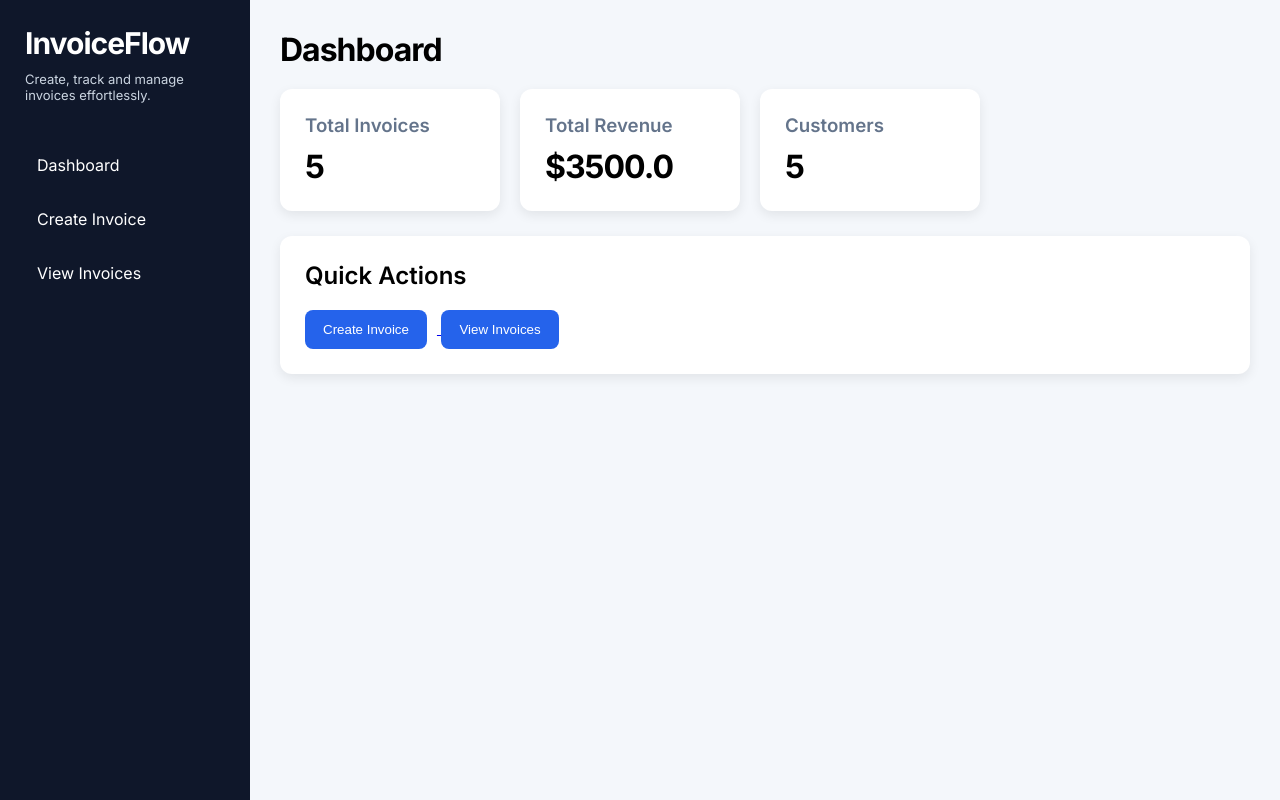
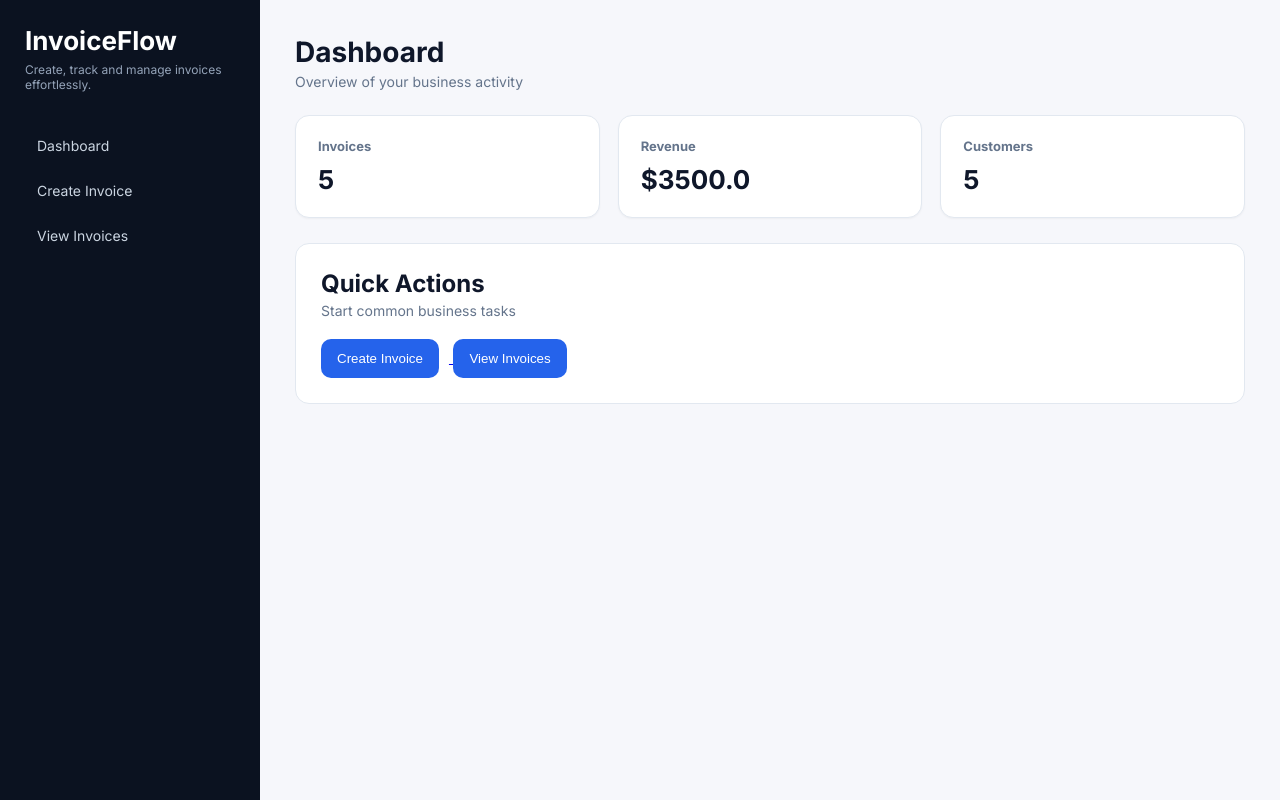
Before and after one commit to chellahchris-290/invoice-app, a Flask app: page / in a window 1280 px wide. Run offline with Flask 3, Linux system fonts and the light colour scheme; data comes from the database, SQL or seed files in the repository.

Commit message:
Dashboard layout redesign

```diff
--- a/static/style.css
+++ b/static/style.css
@@ -1,3 +1,13 @@
+:root {
+    --bg: #f6f7fb;
+    --card: #ffffff;
+    --text: #0f172a;
+    --muted: #64748b;
+    --primary: #2563eb;
+    --sidebar: #0b1220;
+    --border: #e2e8f0;
+}
+
 * {
     margin: 0;
     padding: 0;
@@ -6,85 +16,112 @@
 
 body {
     font-family: 'Inter', sans-serif;
-    background: #f4f7fb;
+    background: var(--bg);
+    color: var(--text);
 }
 
+/* LAYOUT */
 .layout {
     display: flex;
     min-height: 100vh;
 }
 
+/* SIDEBAR */
 .sidebar {
-    width: 250px;
-    background: #0f172a;
+    width: 260px;
+    background: var(--sidebar);
     color: white;
     padding: 25px;
 }
 
 .logo {
-    font-size: 30px;
+    font-size: 26px;
     font-weight: 700;
-    letter-spacing: -1px;
-    margin-bottom: 10px;
+    margin-bottom: 6px;
 }
 
 .tagline {
-    color: #cbd5e1;
-    font-size: 13px;
-    margin-bottom: 40px;
+    font-size: 12px;
+    color: #94a3b8;
+    margin-bottom: 35px;
 }
 
 .nav-link {
     display: block;
-    color: white;
+    color: #cbd5e1;
     text-decoration: none;
-    padding: 12px;
-    margin-bottom: 10px;
+    padding: 10px 12px;
+    margin-bottom: 8px;
     border-radius: 8px;
+    font-size: 14px;
 }
 
 .nav-link:hover {
-    background: #1e293b;
+    background: rgba(255,255,255,0.06);
+    color: white;
 }
 
+/* MAIN */
 .main-content {
     flex: 1;
-    padding: 30px;
+    padding: 35px;
 }
 
-.stats {
-    display: flex;
-    gap: 20px;
-    flex-wrap: wrap;
+/* HEADER */
+.dashboard-header h1 {
+    font-size: 28px;
+    font-weight: 700;
 }
 
+.subtext {
+    color: var(--muted);
+    font-size: 14px;
+    margin-top: 4px;
+}
+
+/* STATS GRID (IMPORTANT FIX) */
+.stats-grid {
+    display: grid;
+    grid-template-columns: repeat(3, 1fr);
+    gap: 18px;
+    margin-top: 25px;
+}
+
+/* CARDS */
 .stat-card {
-    background: white;
-    padding: 25px;
-    width: 220px;
-    border-radius: 12px;
-    box-shadow: 0 4px 12px rgba(0,0,0,0.08);
+    background: var(--card);
+    padding: 22px;
+    border-radius: 14px;
+    border: 1px solid var(--border);
+    box-shadow: 0 1px 2px rgba(0,0,0,0.04);
 }
 
 .stat-card h3 {
-    color: #64748b;
-    margin-bottom: 10px;
+    color: var(--muted);
+    font-size: 13px;
 }
 
-.card {
-    background: white;
-    padding: 25px;
-    border-radius: 12px;
-    margin-top: 25px;
-    box-shadow: 0 4px 12px rgba(0,0,0,0.08);
+.stat-card h1 {
+    font-size: 26px;
+    margin-top: 10px;
 }
 
+/* CONTENT PANEL */
+.content-panel {
+    margin-top: 25px;
+    background: var(--card);
+    padding: 25px;
+    border-radius: 14px;
+    border: 1px solid var(--border);
+}
+
+/* BUTTONS */
 button {
-    background: #2563eb;
+    background: var(--primary);
     color: white;
     border: none;
-    padding: 12px 18px;
-    border-radius: 8px;
+    padding: 12px 16px;
+    border-radius: 10px;
     cursor: pointer;
     margin-right: 10px;
 }
@@ -92,29 +129,3 @@ button {
 button:hover {
     opacity: 0.9;
 }
-
-table {
-    width: 100%;
-    border-collapse: collapse;
-}
-
-th {
-    background: #0f172a;
-    color: white;
-}
-h1 {
-    font-weight: 700;
-    letter-spacing: -1px;
-}
-
-h2 {
-    font-weight: 600;
-}
-
-h3 {
-    font-weight: 600;
-}
-th, td {
-    padding: 12px;
-    border: 1px solid #ddd;
-}
--- a/templates/index.html
+++ b/templates/index.html
@@ -2,16 +2,14 @@
 <html>
 
 <head>
-    <link rel="preconnect" href="https://fonts.googleapis.com">
-
-<link rel="preconnect"
-      href="https://fonts.gstatic.com"
-      crossorigin>
-
-<link href="https://fonts.googleapis.com/css2?family=Inter:wght@300;400;500;600;700&display=swap"
-      rel="stylesheet">
 
     <title>InvoiceFlow</title>
+
+    <link rel="preconnect" href="https://fonts.googleapis.com">
+    <link rel="preconnect" href="https://fonts.gstatic.com" crossorigin>
+
+    <link href="https://fonts.googleapis.com/css2?family=Inter:wght@300;400;500;600;700&display=swap"
+          rel="stylesheet">
 
     <link rel="stylesheet"
           href="{{ url_for('static', filename='style.css') }}">
@@ -22,6 +20,7 @@
 
 <div class="layout">
 
+    <!-- SIDEBAR -->
     <div class="sidebar">
 
         <div class="logo">
@@ -32,35 +31,29 @@
             Create, track and manage invoices effortlessly.
         </div>
 
-        <a href="/" class="nav-link">
-            Dashboard
-        </a>
-
-        <a href="/invoice" class="nav-link">
-            Create Invoice
-        </a>
-
-        <a href="/invoices" class="nav-link">
-            View Invoices
-        </a>
+        <a href="/" class="nav-link">Dashboard</a>
+        <a href="/invoice" class="nav-link">Create Invoice</a>
+        <a href="/invoices" class="nav-link">View Invoices</a>
 
     </div>
 
+    <!-- MAIN CONTENT -->
     <div class="main-content">
 
-        <h1>Dashboard</h1>
+        <div class="dashboard-header">
+            <h1>Dashboard</h1>
+            <p class="subtext">Overview of your business activity</p>
+        </div>
 
-        <br>
-
-        <div class="stats">
+        <div class="stats-grid">
 
             <div class="stat-card">
-                <h3>Total Invoices</h3>
+                <h3>Invoices</h3>
                 <h1>{{ total_invoices }}</h1>
             </div>
 
             <div class="stat-card">
-                <h3>Total Revenue</h3>
+                <h3>Revenue</h3>
                 <h1>${{ total_revenue }}</h1>
             </div>
 
@@ -71,9 +64,12 @@
 
         </div>
 
-        <div class="card">
+        <div class="content-panel">
 
-            <h2>Quick Actions</h2>
+            <div class="panel-header">
+                <h2>Quick Actions</h2>
+                <p class="subtext">Start common business tasks</p>
+            </div>
 
             <br>
 
```
